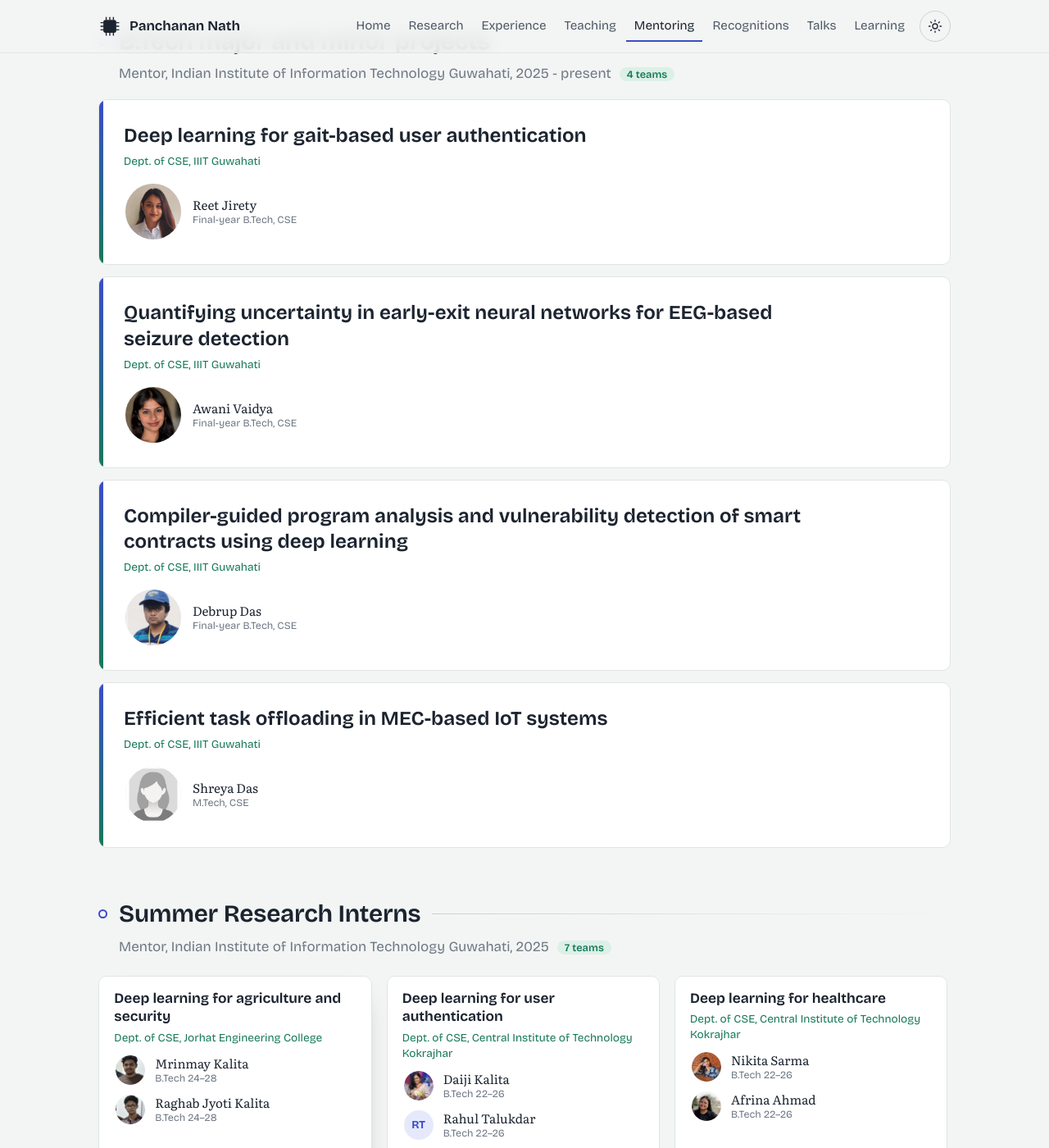
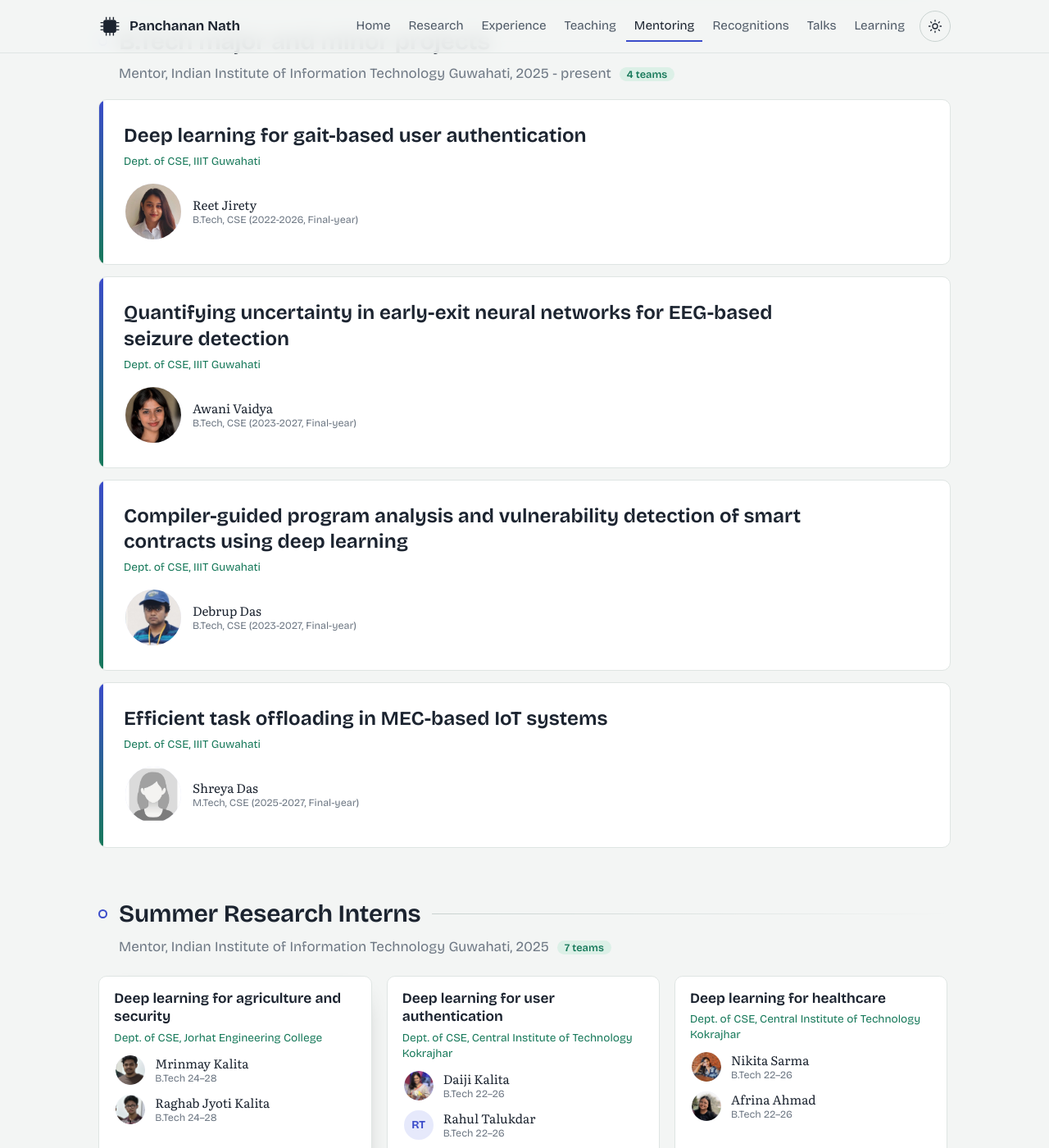
Before and after one commit to PanchananNath/PanchananNath.github.io, a Jekyll site: the page built from mentoring.html, in a window 1280 px wide and 1400 px high, scrolled down 1145 px. Shown: the whole window at 82% size. Built offline with Jekyll 4.4.1, drawn with Linux system fonts in a browser that asks for light colours.

Commit message:
Updated mentoring student details

```diff
--- a/_data/mentoring.yml
+++ b/_data/mentoring.yml
@@ -29,19 +29,19 @@ programs:
       - title: "Deep learning for gait-based user authentication"
         institute: "Dept. of CSE, IIIT Guwahati"
         members:
-          - { name: "Reet Jirety", note: "Final-year B.Tech, CSE", photo: "/assets/img/mentoring/reet-jirety.jpg" }
+          - { name: "Reet Jirety", note: "B.Tech, CSE (2022-2026, Final-year)", photo: "/assets/img/mentoring/reet-jirety.jpg" }
       - title: "Quantifying uncertainty in early-exit neural networks for EEG-based seizure detection"
         institute: "Dept. of CSE, IIIT Guwahati"
         members:
-          - { name: "Awani Vaidya", note: "Final-year B.Tech, CSE", photo: "/assets/img/mentoring/awani-vaidya.jpg" }
+          - { name: "Awani Vaidya", note: "B.Tech, CSE (2023-2027, Final-year)", photo: "/assets/img/mentoring/awani-vaidya.jpg" }
       - title: "Compiler-guided program analysis and vulnerability detection of smart contracts using deep learning"
         institute: "Dept. of CSE, IIIT Guwahati"
         members:
-          - { name: "Debrup Das", note: "Final-year B.Tech, CSE", photo: "/assets/img/mentoring/debrup-das.jpg" }
+          - { name: "Debrup Das", note: "B.Tech, CSE (2023-2027, Final-year)", photo: "/assets/img/mentoring/debrup-das.jpg" }
       - title: "Efficient task offloading in MEC-based IoT systems"
         institute: "Dept. of CSE, IIIT Guwahati"
         members:
-          - { name: "Shreya Das", note: "M.Tech, CSE", photo: "/assets/img/mentoring/shreya-das.jpg" }
+          - { name: "Shreya Das", note: "M.Tech, CSE (2025-2027, Final-year)", photo: "/assets/img/mentoring/shreya-das.jpg" }
 
   - title: "Summer Research Interns"
     host: "Indian Institute of Information Technology Guwahati"
```
